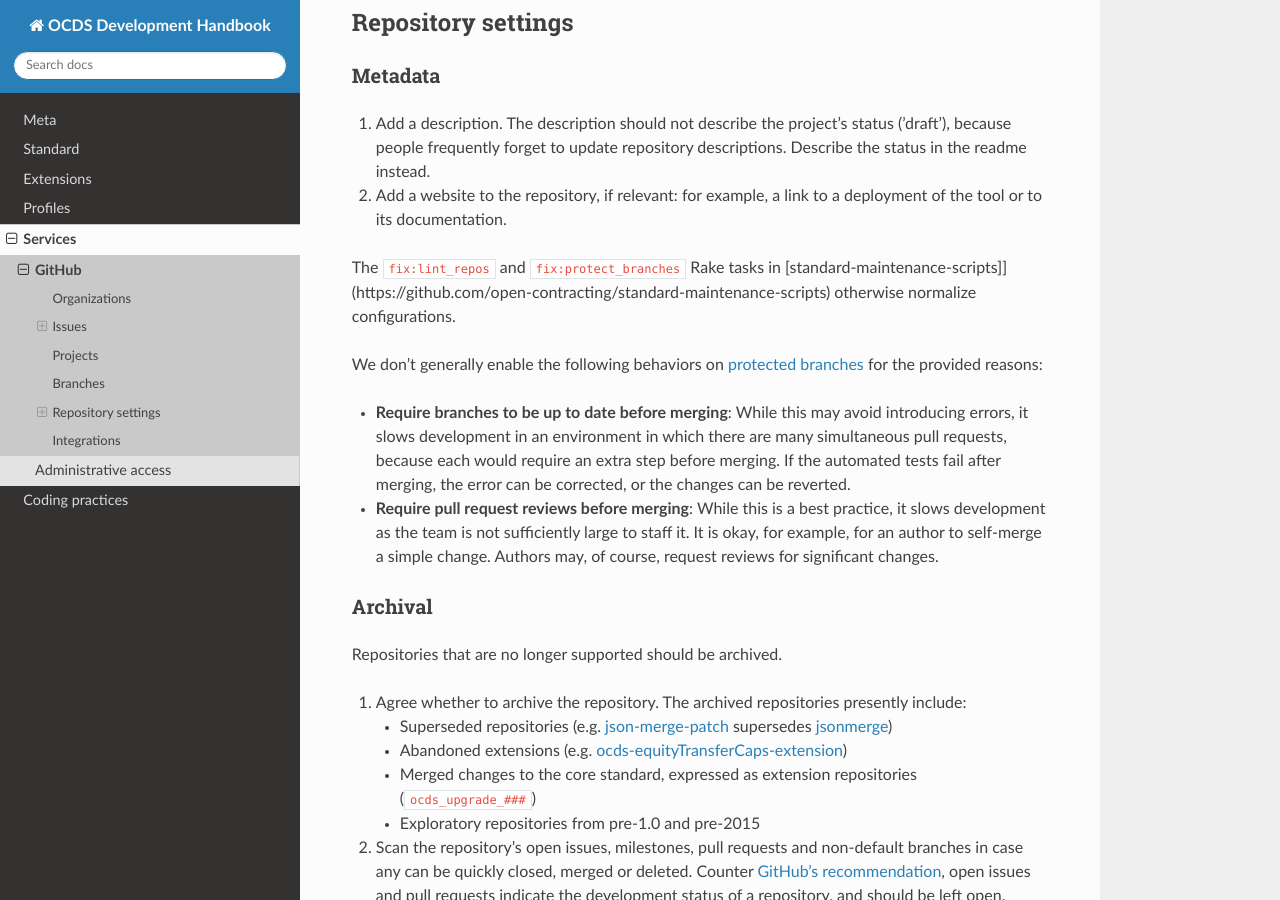
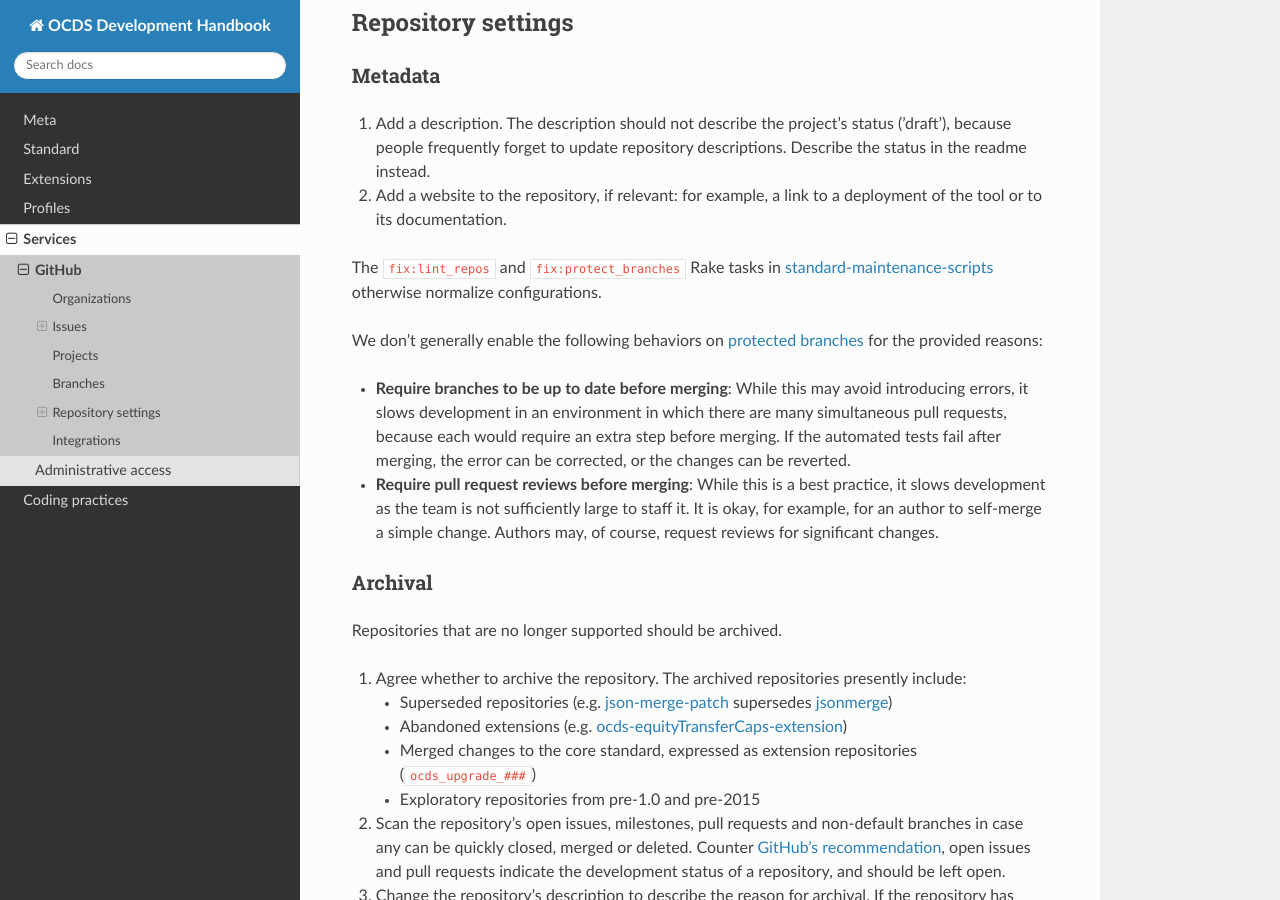
Before and after one commit to open-contracting/standard-development-handbook, a Sphinx documentation site: the page built from docs/systems/github.md, in a window 1280 px wide and 900 px high, scrolled down 1708 px. Built offline with Sphinx 7.4.7 and the Read the Docs theme 2.0.0, drawn with Linux system fonts in a browser that asks for light colours; pages that are not in the unit, such as notebooks, are missing from menus.

Commit message:
Fix Markdown syntax

```diff
--- a/docs/systems/github.md
+++ b/docs/systems/github.md
@@ -56,7 +56,7 @@ See the pages for the branch management of the [standard](../../standard/technic
 1. Add a description. The description should not describe the project's status ('draft'), because people frequently forget to update repository descriptions. Describe the status in the readme instead.
 1. Add a website to the repository, if relevant: for example, a link to a deployment of the tool or to its documentation.
 
-The `fix:lint_repos` and `fix:protect_branches` Rake tasks in [standard-maintenance-scripts]](https://github.com/open-contracting/standard-maintenance-scripts) otherwise normalize configurations.
+The `fix:lint_repos` and `fix:protect_branches` Rake tasks in [standard-maintenance-scripts](https://github.com/open-contracting/standard-maintenance-scripts) otherwise normalize configurations.
 
 We don't generally enable the following behaviors on [protected branches](https://help.github.com/articles/about-protected-branches/) for the provided reasons:
 
```
